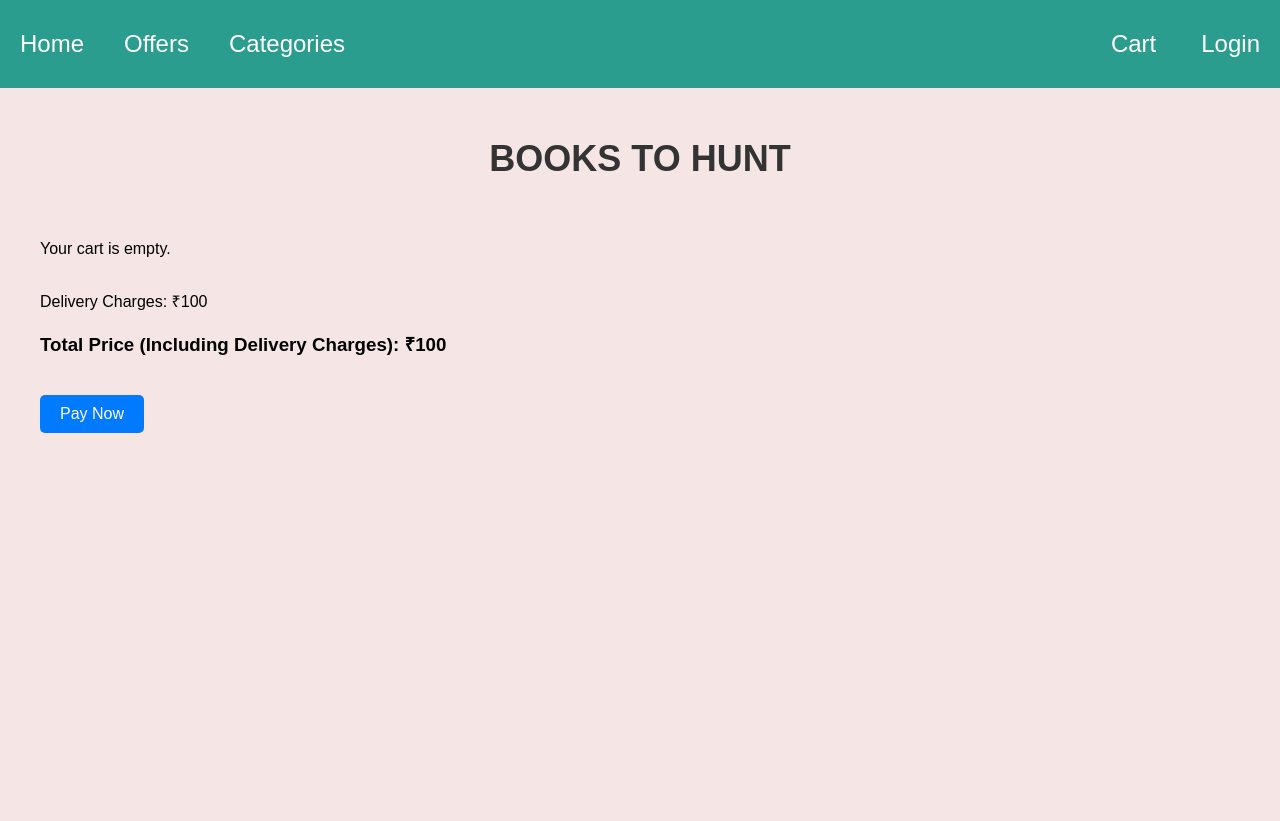
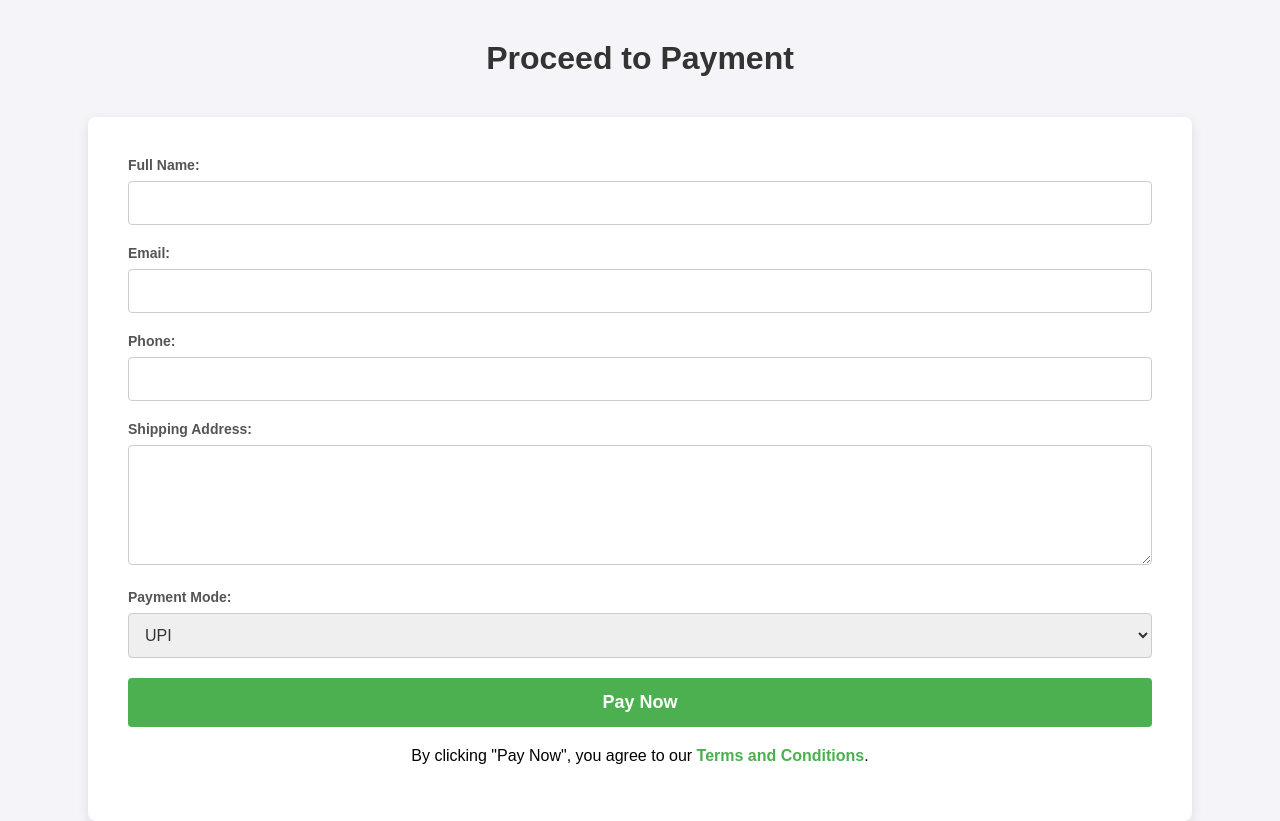
Before and after one commit to Aniket50812/scarper, a Flask app: page /proceed_to_pay in a window 1280 px wide. Before the commit the page ends 433 px from the top, so only its background shows below. Run offline with Flask 3, Linux system fonts and the light colour scheme.

Commit message:
24-01-2025

```diff
--- a/app.py
+++ b/app.py
@@ -1,5 +1,9 @@
+import os
+import qrcode
+import datetime
+from datetime import timedelta
 from flask import Flask, render_template, session, redirect, url_for, request
-import os
+
 
 app = Flask(__name__)
 
@@ -18,46 +22,36 @@ books = [
     {"title": "Advanced Flask Development", "author": "Robert Black", "price": "₹2599", "availability": "In Stock", "category": "Web Development"},
     {"title": "Intro to Web Development", "author": "Lily Green", "price": "₹1399", "availability": "Out of Stock", "category": "Web Development"},
     {"title": "AI in Practice", "author": "George Harris", "price": "₹2799", "availability": "In Stock", "category": "Artificial Intelligence"},
-
-    # Mobile Development
     {"title": "Mobile App Development for Beginners", "author": "Sophia Lee", "price": "₹2399", "availability": "In Stock", "category": "Mobile Development"},
     {"title": "Android Development Essentials", "author": "David King", "price": "₹2599", "availability": "In Stock", "category": "Mobile Development"},
     {"title": "iOS Development with Swift", "author": "Olivia Green", "price": "₹2699", "availability": "In Stock", "category": "Mobile Development"},
     {"title": "Cross-Platform Mobile Development", "author": "Emma White", "price": "₹2199", "availability": "In Stock", "category": "Mobile Development"},
     {"title": "Flutter for Beginners", "author": "Lucas Turner", "price": "₹2399", "availability": "In Stock", "category": "Mobile Development"},
     {"title": "React Native Cookbook", "author": "James Stone", "price": "₹2599", "availability": "In Stock", "category": "Mobile Development"},
-
-    # Database
     {"title": "Mastering SQL", "author": "Ethan Clark", "price": "₹1599", "availability": "In Stock", "category": "Database"},
     {"title": "MongoDB for Beginners", "author": "Benjamin Clark", "price": "₹1799", "availability": "In Stock", "category": "Database"},
     {"title": "Database Management Systems", "author": "Sophie Green", "price": "₹1999", "availability": "In Stock", "category": "Database"},
     {"title": "SQL for Data Science", "author": "Emily Adams", "price": "₹1799", "availability": "In Stock", "category": "Database"},
     {"title": "PostgreSQL Essentials", "author": "Rachel Adams", "price": "₹1899", "availability": "In Stock", "category": "Database"},
     {"title": "NoSQL Databases Explained", "author": "Olivia Scott", "price": "₹2199", "availability": "In Stock", "category": "Database"},
-
-    # Design
     {"title": "UX/UI Design Essentials", "author": "Lucas White", "price": "₹1799", "availability": "In Stock", "category": "Design"},
     {"title": "Design Patterns for Developers", "author": "David Brown", "price": "₹1999", "availability": "In Stock", "category": "Design"},
     {"title": "Web Design for Beginners", "author": "Sophia Turner", "price": "₹1699", "availability": "In Stock", "category": "Design"},
     {"title": "UX Design Principles", "author": "Olivia Green", "price": "₹1799", "availability": "In Stock", "category": "Design"},
     {"title": "The Art of UI Design", "author": "John Doe", "price": "₹2499", "availability": "In Stock", "category": "Design"},
     {"title": "Web Design Best Practices", "author": "Lucas Turner", "price": "₹2399", "availability": "In Stock", "category": "Design"},
-
-    # Cloud Computing
     {"title": "Cloud Computing Basics", "author": "James Stone", "price": "₹1999", "availability": "In Stock", "category": "Cloud Computing"},
     {"title": "AWS Certified Solutions Architect", "author": "Sara White", "price": "₹2699", "availability": "In Stock", "category": "Cloud Computing"},
     {"title": "Google Cloud Essentials", "author": "Rachel Adams", "price": "₹2199", "availability": "In Stock", "category": "Cloud Computing"},
     {"title": "Microsoft Azure for Beginners", "author": "David King", "price": "₹2399", "availability": "In Stock", "category": "Cloud Computing"},
     {"title": "Cloud Native Development", "author": "Olivia Scott", "price": "₹2599", "availability": "In Stock", "category": "Cloud Computing"},
     {"title": "Docker and Kubernetes for Cloud", "author": "Benjamin White", "price": "₹2499", "availability": "In Stock", "category": "Cloud Computing"},
-
-    # Marketing
     {"title": "Digital Marketing Essentials", "author": "William Scott", "price": "₹1799", "availability": "In Stock", "category": "Marketing"},
     {"title": "SEO for Beginners", "author": "Benjamin White", "price": "₹1599", "availability": "In Stock", "category": "Marketing"},
     {"title": "Social Media Marketing Guide", "author": "Sophia Turner", "price": "₹1899", "availability": "In Stock", "category": "Marketing"},
     {"title": "Content Marketing Strategy", "author": "David Brown", "price": "₹2199", "availability": "In Stock", "category": "Marketing"},
     {"title": "Growth Hacking Techniques", "author": "James Stone", "price": "₹2299", "availability": "In Stock", "category": "Marketing"},
-    {"title": "Influencer Marketing Guide", "author": "Rachel Adams", "price": "₹2499", "availability": "In Stock", "category": "Marketing"},
+    {"title": "Influencer Marketing Guide", "author": "Rachel Adams", "price": "₹2499", "availability": "In Stock", "category": "Marketing"}
 ]
 
 offers = [
@@ -129,8 +123,71 @@ def update_quantity():
 @app.route('/proceed_to_pay')
 def proceed_to_pay():
     cart_items = session.get('cart', {})
-    total_price = sum(item['quantity'] * item['price'] for item in cart_items.values())  # price already a float
+    total_price = sum(item['quantity'] * item['price'] for item in cart_items.values())
     return render_template('proceed_to_pay.html', cart=cart_items, total_price=total_price)
+
+@app.route('/process_payment', methods=['POST'])
+def process_payment():
+    # Collect user details from the form
+    name = request.form['name']
+    email = request.form['email']
+    phone = request.form['phone']
+    address = request.form['address']
+    payment_mode = request.form['payment_mode']
+    upi_id = request.form.get('upi_id')
+
+    # Calculate the total price
+    cart_items = session.get('cart', {})
+    total_price = sum(item['quantity'] * item['price'] for item in cart_items.values())
+
+    # Add delivery charges if payment mode is COD
+    delivery_charges = 0
+    if payment_mode == 'COD':
+        delivery_charges = 100  # Add ₹100 for delivery charges
+
+    total_price += delivery_charges  # Add delivery charges to the total price
+
+    # Generate UPI QR code if the payment mode is UPI
+    qr_code_url = None
+    if payment_mode == 'UPI' and upi_id:
+        upi_url = f"upi://pay?pa={upi_id}&pn={name}&mc=0000&tid=1234567890&url=https://upi.payment/verify"
+        qr_code = qrcode.make(upi_url)
+        qr_code_path = os.path.join('static', 'qrcode.png')
+        qr_code.save(qr_code_path)
+        qr_code_url = qr_code_path  # Path to the generated QR code image
+
+    # Calculate expected delivery date (5 days from now)
+    expected_delivery_date = datetime.datetime.now() + timedelta(days=5)
+    expected_delivery_date = expected_delivery_date.strftime('%Y-%m-%d')
+
+    # Store the order information in session
+    session['order_summary'] = {
+        'name': name,
+        'email': email,
+        'phone': phone,
+        'address': address,
+        'payment_mode': payment_mode,
+        'upi_id': upi_id if payment_mode == 'UPI' else None,
+        'total_price': total_price,  # Updated with delivery charges if COD
+        'delivery_charges': delivery_charges,  # Store delivery charges separately
+        'expected_delivery_date': expected_delivery_date
+    }
+
+    return redirect(url_for('order_summary'))
+
+
+@app.route('/order_summary', methods=['POST', 'GET'])
+def order_summary():
+    # Assuming you have order data in the form of a dictionary or model instance
+    order_data = session.get('order_summary', None)  # Get order summary from session
+
+    # Calculate the delivery date (5 days from today)
+    delivery_date = (datetime.datetime.now() + timedelta(days=5)).strftime('%Y-%m-%d')
+
+    if not order_data:
+        return redirect(url_for('index'))  # If no order found, redirect to homepage
+
+    return render_template('order_summary.html', order_summary=order_data, delivery_date=delivery_date)
 
 if __name__ == '__main__':
     app.run(debug=True)
--- a/static/style.css
+++ b/static/style.css
@@ -261,3 +261,75 @@ header {
     transform: scale(1.05);
     box-shadow: 0px 8px 16px rgba(0, 0, 0, 0.3);
 }
+
+/* Center the order summary box */
+.order-summary-container {
+    display: flex;
+    justify-content: center;
+    align-items: center;
+    min-height: 100vh;
+    background-color: #f4f4f9;
+}
+
+/* Style the order summary box */
+.order-summary-box {
+    background-color: #ffffff;
+    padding: 30px;
+    border-radius: 12px;
+    box-shadow: 0 4px 10px rgba(0, 0, 0, 0.1);
+    width: 80%;
+    max-width: 600px;
+    text-align: center;
+}
+
+/* Title style */
+.order-summary-box h2 {
+    font-size: 28px;
+    color: #333;
+    margin-bottom: 20px;
+}
+
+/* Paragraph and list styling */
+.order-summary-box p {
+    font-size: 18px;
+    color: #555;
+    margin-bottom: 10px;
+}
+
+/* Style for the QR code and payment details */
+#upi-qrcode {
+    margin-top: 15px;
+    margin-bottom: 15px;
+}
+
+/* Button Styling */
+.btn {
+    display: inline-block;
+    background-color: #28a745;
+    color: white;
+    padding: 10px 20px;
+    border-radius: 5px;
+    text-decoration: none;
+    margin-top: 20px;
+    transition: background-color 0.3s;
+}
+
+.btn:hover {
+    background-color: #218838;
+}
+
+/* Ensure good spacing for mobile screens */
+@media (max-width: 768px) {
+    .order-summary-box {
+        width: 90%;
+        padding: 20px;
+    }
+
+    .order-summary-box h2 {
+        font-size: 24px;
+    }
+
+    .order-summary-box p {
+        font-size: 16px;
+    }
+}
--- a/templates/base.html
+++ b/templates/base.html
@@ -8,7 +8,7 @@
 </head>
 <body>
 
-    <!-- Navbar Section with Unique Background Color -->
+
     <section class="navbar-section">
         <header>
             <nav>
@@ -19,7 +19,7 @@
 
                     <div class="navbar-right">
                         <li><a href="{{ url_for('cart') }}">Cart</a></li>
-                        <li><a href="{{ url_for('login') }}">Login</a></li>
+                        <li><a href="{{ url_for('login') }}">Register</a></li>
                     </div>
                 </ul>
             </nav>
--- a/templates/proceed_to_pay.html
+++ b/templates/proceed_to_pay.html
@@ -1,30 +1,149 @@
-{% extends 'base.html' %}
+<!DOCTYPE html>
+<html lang="en">
+<head>
+    <meta charset="UTF-8">
+    <meta name="viewport" content="width=device-width, initial-scale=1.0">
+    <title>Proceed to Payment</title>
+    <style>
+        body {
+            font-family: 'Arial', sans-serif;
+            background-color: #f4f4f9;
+            margin: 0;
+            padding: 0;
+        }
+        h1 {
+            text-align: center;
+            color: #333;
+            margin-top: 40px;
+        }
+        .container {
+            width: 80%;
+            margin: 0 auto;
+            background-color: white;
+            border-radius: 8px;
+            box-shadow: 0 4px 12px rgba(0, 0, 0, 0.1);
+            padding: 40px;
+            margin-top: 40px;
+        }
+        .form-group {
+            margin-bottom: 20px;
+        }
+        label {
+            font-size: 14px;
+            font-weight: 600;
+            color: #555;
+            margin-bottom: 8px;
+            display: block;
+        }
+        input[type="text"],
+        input[type="email"],
+        textarea,
+        select {
+            width: 100%;
+            padding: 12px;
+            border: 1px solid #ccc;
+            border-radius: 4px;
+            box-sizing: border-box;
+            font-size: 16px;
+            color: #333;
+        }
+        textarea {
+            height: 120px;
+            resize: vertical;
+        }
+        button {
+            width: 100%;
+            padding: 14px;
+            font-size: 18px;
+            font-weight: 600;
+            background-color: #4CAF50;
+            color: white;
+            border: none;
+            border-radius: 4px;
+            cursor: pointer;
+            transition: background-color 0.3s;
+        }
+        button:hover {
+            background-color: #45a049;
+        }
+        #upi_id_div {
+            display: none;
+        }
+        .form-footer {
+            text-align: center;
+            margin-top: 20px;
+        }
+        .form-footer a {
+            text-decoration: none;
+            color: #4CAF50;
+            font-weight: bold;
+        }
+        @media (max-width: 768px) {
+            .container {
+                width: 90%;
+                padding: 30px;
+            }
+            button {
+                font-size: 16px;
+            }
+        }
+    </style>
+</head>
+<body>
+    <h1>Proceed to Payment</h1>
+    <div class="container">
+        <form action="{{ url_for('process_payment') }}" method="POST">
+            <div class="form-group">
+                <label for="name">Full Name:</label>
+                <input type="text" id="name" name="name" required>
+            </div>
+            <div class="form-group">
+                <label for="email">Email:</label>
+                <input type="email" id="email" name="email" required>
+            </div>
+            <div class="form-group">
+                <label for="phone">Phone:</label>
+                <input type="text" id="phone" name="phone" required>
+            </div>
+            <div class="form-group">
+                <label for="address">Shipping Address:</label>
+                <textarea id="address" name="address" required></textarea>
+            </div>
+            <div class="form-group">
+                <label for="payment_mode">Payment Mode:</label>
+                <select id="payment_mode" name="payment_mode">
+                    <option value="UPI">UPI</option>
+                    <option value="COD">Cash on Delivery</option>
+                </select>
+            </div>
 
-{% block content %}
-    <div class="container">
-        <div class="cart-items">
-            {% if cart %}
-                {% for book_id, item in cart.items() %}
-                    <div class="cart-item">
-                        <h3>{{ item.title }}</h3>
-                        <p>Price: ₹{{ item.price }}</p>
-                        <p>Quantity: {{ item.quantity }}</p>
-                        <p>Total: ₹{{ item.quantity * item.price|replace('₹','')|float }}</p>
-                    </div>
-                {% endfor %}
-            {% else %}
-                <p>Your cart is empty.</p>
-            {% endif %}
+            <div id="upi_id_div" class="form-group">
+                <label for="upi_id">Enter UPI ID (only if UPI is selected):</label>
+                <input type="text" id="upi_id" name="upi_id" placeholder="example@upi">
+            </div>
+
+            <button type="submit">Pay Now</button>
+        </form>
+
+        <div class="form-footer">
+            <p>By clicking "Pay Now", you agree to our <a href="#">Terms and Conditions</a>.</p>
         </div>
+    </div>
 
-        <!-- Delivery charge -->
-        <div class="delivery-charge">
-            <p>Delivery Charges: ₹100</p>
-        </div>
+    <script>
+        const paymentModeSelect = document.getElementById('payment_mode');
+        const upiIdDiv = document.getElementById('upi_id_div');
 
-        <!-- Update total price with delivery charge -->
-        <h3>Total Price (Including Delivery Charges): ₹{{ total_price + 100 }}</h3>
+        upiIdDiv.style.display = 'none';
 
-        <a href="#" class="btn">Pay Now</a>
-    </div>
-{% endblock %}
+        paymentModeSelect.addEventListener('change', function() {
+            if (paymentModeSelect.value === 'UPI') {
+                upiIdDiv.style.display = 'block';
+            } else {
+                upiIdDiv.style.display = 'none';
+            }
+        });
+    </script>
+
+</body>
+</html>
```
Also changed, not shown: templates/order_summary.html (added, +36 -0 lines), templates/payment.html (deleted, +0 -15 lines), static/qrcode.png (added).
